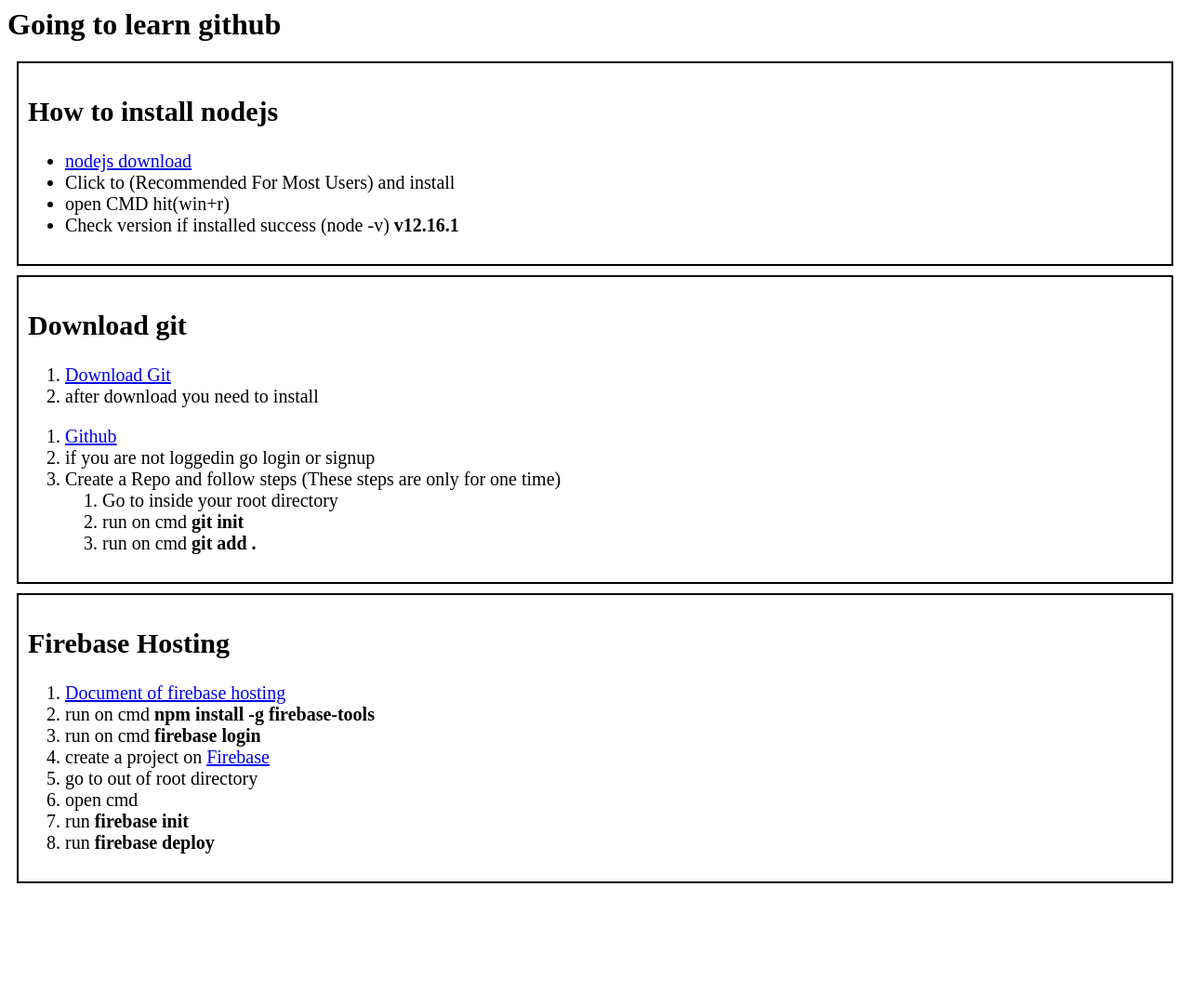
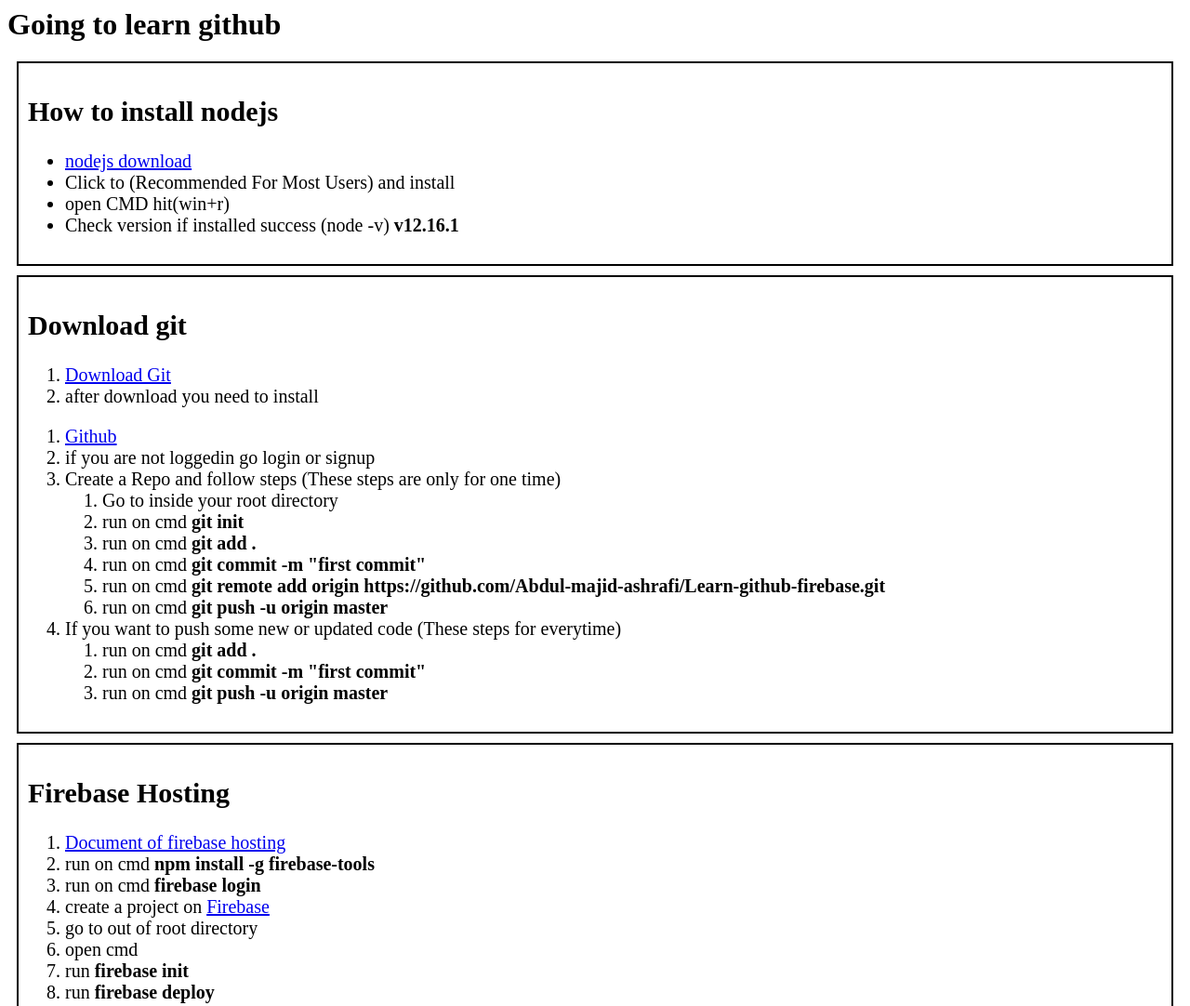
Before and after one commit to Abdul-majid-ashrafi/Learn-github-firebase, a plain HTML site: page myWebsite/index.html in a window 1280 px wide. Shown: the top 1082 px of the page at 93% size. Before the commit the page ends 960 px from the top, so only its background shows below. Drawn offline with Linux system fonts and the light colour scheme.

Commit message:
add more usefull steps for push code on github

```diff
--- a/myWebsite/index.html
+++ b/myWebsite/index.html
@@ -34,6 +34,17 @@
                     <li>Go to inside your root directory</li>
                     <li>run on cmd <b>git init</b></li>
                     <li>run on cmd <b>git add .</b></li>
+                    <li>run on cmd <b>git commit -m "first commit"</b></li>
+                    <li>run on cmd <b>git remote add origin
+                            https://github.com/Abdul-majid-ashrafi/Learn-github-firebase.git</b></li>
+                    <li>run on cmd <b>git push -u origin master</b></li>
+                </ol>
+            </li>
+            <li>If you want to push some new or updated code (These steps for everytime)
+                <ol>
+                    <li>run on cmd <b>git add .</b></li>
+                    <li>run on cmd <b>git commit -m "first commit"</b></li>
+                    <li>run on cmd <b>git push -u origin master</b></li>
                 </ol>
             </li>
 
@@ -54,8 +65,6 @@
             <li>run <b>firebase deploy</b></li>
         </ol>
     </div>
-
-
 </body>
 
 </html>
```
